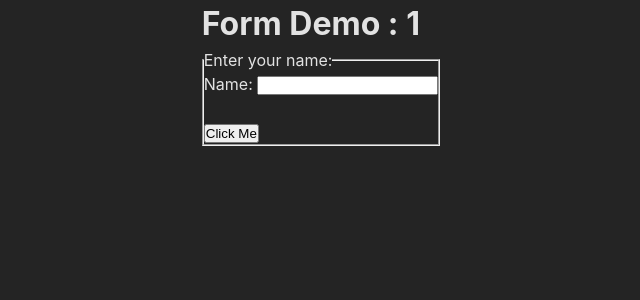
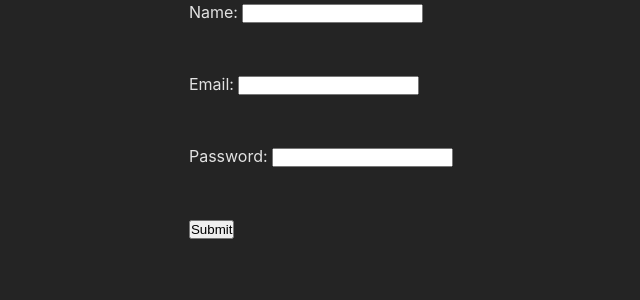
Before and after one commit to kushal022/React-Repo, a React (Vite) app: page / in a window 1280 px wide. Shown: the top 300 px of the page, without its empty margins (319-959 px from the left). Built offline with nearby package versions, Linux system fonts and the light colour scheme.

Commit message:
React hook form with errors

```diff
--- a/src/forms/AppForms.jsx
+++ b/src/forms/AppForms.jsx
@@ -1,10 +1,14 @@
 import React from 'react'
 import DemoForm1 from './DemoForm1'
+import DemoForm2 from './DemoForm2'
+import DemoForm3 from './DemoForm3'
 
 function AppForms() {
   return (
     <div>
-      <DemoForm1/>
+      {/* <DemoForm1/> */}
+      {/* <DemoForm2/> */}
+      <DemoForm3/>
     </div>
   )
 }
--- /dev/null
+++ b/src/forms/DemoForm2.jsx
@@ -0,0 +1,32 @@
+import React from 'react'
+import {useForm} from 'react-hook-form'
+
+// React-hook-form
+// list/ listening to user input
+const DemoForm2 = () => {
+    const { register, handleSubmit} = useForm();
+    const onSubmit = (data) => {
+      console.log(data)
+    }
+  return (
+    <div>
+        <form onSubmit={handleSubmit(onSubmit)} >
+            <label htmlFor='name' >Name: </label>
+            <input type='text' name='name' {...register('name')} />
+            <br></br>
+            <br></br>
+            <label htmlFor='email'>Email: </label>
+            <input type="email" name='email' {...register('email')} />
+            <br />
+            <br />
+            <label htmlFor='password'>Password: </label>
+            <input type="password" name='password' {...register('password')} />
+            <br />
+            <br />
+            <button>Submit</button>
+        </form>
+    </div>
+  )
+}
+
+export default DemoForm2
--- /dev/null
+++ b/src/forms/DemoForm3.jsx
@@ -0,0 +1,38 @@
+import React from 'react'
+import {useForm} from 'react-hook-form'
+
+
+const DemoForm3 = () => {
+    const { register, handleSubmit,formState:{errors}} = useForm();
+    const handleRegistration = (data) => console.log(data);
+    const handelErrors =(errors)=>{};
+    const registerOptions = {
+        name: {required: 'Name is required'},
+        email: {required: 'Email is required'},
+        password: {
+            required: 'Password is required',
+            minLength: {
+                value: 8,
+                message: 'Password should be atleast 8 characters'
+            }
+        },
+    }
+  return (
+    <div>
+        <form onSubmit={handleSubmit(handleRegistration, handelErrors)} >
+            <label htmlFor='name' >Name: </label>
+            <input type='text' name='name' {...register('name',registerOptions.name)} /> <br />
+            <small> {errors?.name && errors.name.message} </small><br/><br/>
+            <label htmlFor='email'>Email: </label>
+            <input type="email" name='email' {...register('email',registerOptions.email)} /><br />
+            <small> {errors?.email && errors.email.message}</small><br /><br />
+            <label htmlFor='password'>Password: </label>
+            <input type="password" name='password' {...register('password',registerOptions.password)} /><br />
+            <small> {errors?.password && errors.password.message}</small><br /><br />
+            <button>Submit</button>
+        </form>
+    </div>
+  )
+}
+
+export default DemoForm3
```
